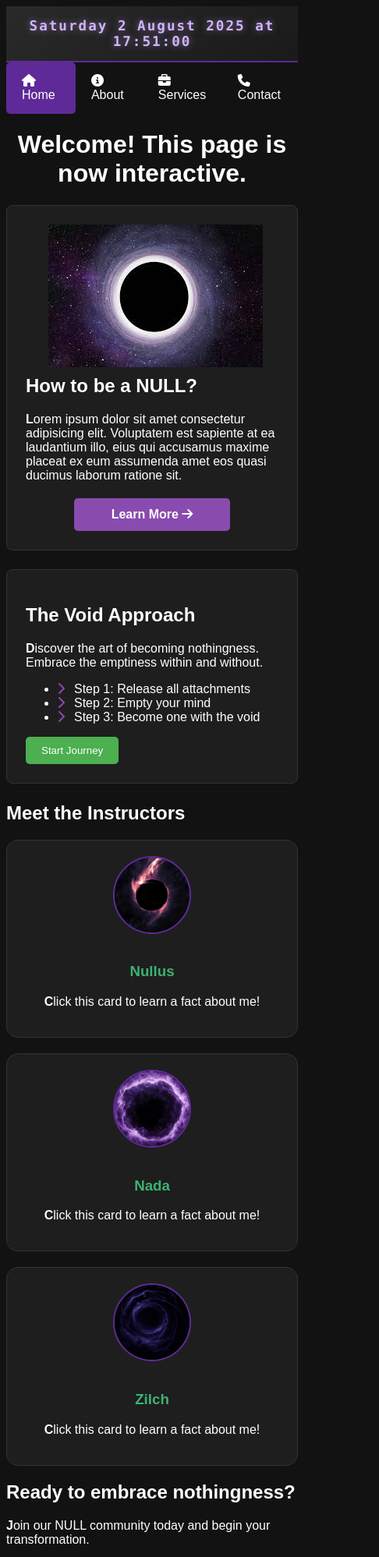
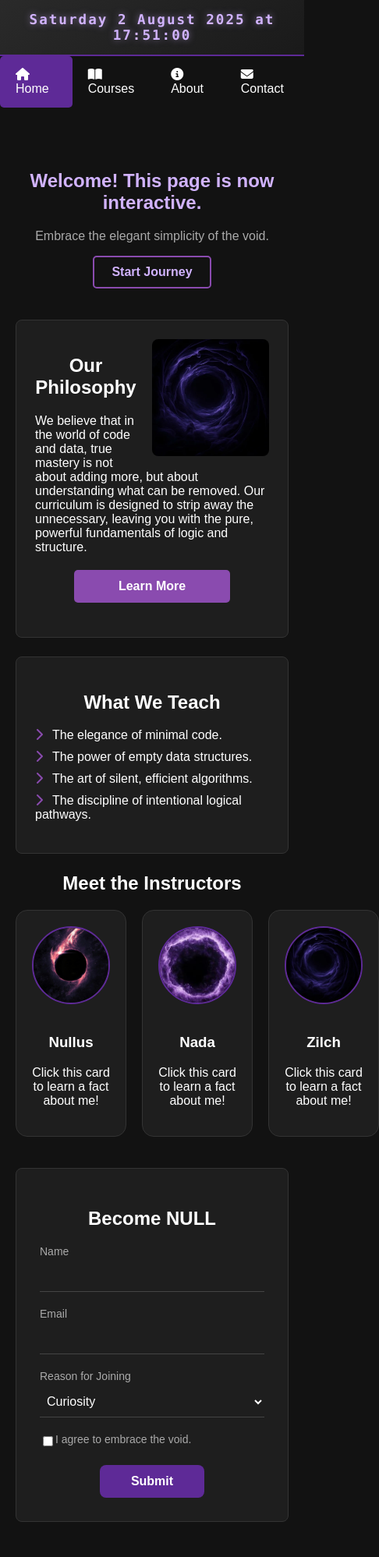
Before and after one commit to Aryamk11/web_dev_learn, a plain HTML site: page page2.html in a window 390 px wide. Shown: the top 1997 px of the page at 78% size, 486 px wide, since content can reach past the window. Drawn offline with Linux system fonts and the light colour scheme.

Commit message:
bunch of comments and updates (after 4 days i^i)

```diff
--- a/page2.html
+++ b/page2.html
@@ -3,114 +3,116 @@
 <head>
     <meta charset="UTF-8">
     <meta name="viewport" content="width=device-width, initial-scale=1.0">
-    <title>Page 2 - Dark Purple Theme</title>
-    <link rel="stylesheet" href="https://cdnjs.cloudflare.com/ajax/libs/font-awesome/6.5.2/css/all.min.css">
+    <title>NULL Institute</title>
     <link rel="stylesheet" href="style.css">
+    <link rel="stylesheet" href="https://cdnjs.cloudflare.com/ajax/libs/font-awesome/6.5.1/css/all.min.css">
 </head>
 <body class="page2body">
+
     <header class="main-header">
         <div id="clock"></div>
         <nav class="main-nav">
             <ul>
-                <li><a href="#" class="nav-link active"><i class="fa-solid fa-house"></i> Home</a></li>
-                <li><a href="#" class="nav-link"><i class="fa-solid fa-circle-info"></i> About</a></li>
-                <li><a href="#" class="nav-link"><i class="fa-solid fa-briefcase"></i> Services</a></li>
-                <li><a href="#" class="nav-link"><i class="fa-solid fa-phone"></i> Contact</a></li>
-
+                <li><a href="#" class="active"><i class="fa-solid fa-house"></i> Home</a></li>
+                <li><a href="#"><i class="fa-solid fa-book-open"></i> Courses</a></li>
+                <li><a href="#"><i class="fa-solid fa-circle-info"></i> About</a></li>
+                <li><a href="#"><i class="fa-solid fa-envelope"></i> Contact</a></li>
             </ul>
         </nav>
     </header>
 
-    <main class="content-wrapper">
-        <h1 class="primary-text">Hello, this is page 2</h1>
+    <main>
+        <section class="hero-section">
+            <h1 class="primary-text">Welcome to the NULL Institute</h1>
+            <p class="secondary-text">Embrace the elegant simplicity of the void.</p>
+            <a href="#" class="secondary-btn">Start Journey</a>
+        </section>
 
-        <section class="card-section">
-            <article class="content-card">
-                <img src="/Untitled.jpg" alt="Abstract void image" class="card-image">
-                <h2 class="secondary-text">How to be a NULL?</h2>
-                <p class="card-text">Lorem ipsum dolor sit amet consectetur adipisicing elit. Voluptatem est sapiente at ea laudantium illo, eius qui accusamus maxime placeat ex eum assumenda amet eos quasi ducimus laborum ratione sit.</p>
-                <button class="btn primary-btn">Learn More <i class="fa-solid fa-arrow-right"></i></button>
+        <article class="content-card fade-in-element">
+            <img src="9cec0657-1446-410f-acef-5dfb2ba23b2e_large.webp" alt="Abstract swirling void" class="card-image" width="150">
+            <h2>Our Philosophy</h2>
+            <p class="card-text">We believe that in the world of code and data, true mastery is not about adding more, but about understanding what can be removed. Our curriculum is designed to strip away the unnecessary, leaving you with the pure, powerful fundamentals of logic and structure.</p>
+            <a href="#" class="primary-btn">Learn More</a>
         </article>
 
-            <article class="content-card">
-                <h2 class="secondary-text">The Void Approach</h2>
-                <p class="card-text">Discover the art of becoming nothingness. Embrace the emptiness within and without.</p>
+        <article class="content-card fade-in-element">
+            <h2>What We Teach</h2>
             <ul class="feature-list">
-                        <li>Step 1: Release all attachments</li>
-                        <li>Step 2: Empty your mind</li>
-                        <li>Step 3: Become one with the void</li>
+                <li>The elegance of minimal code.</li>
+                <li>The power of empty data structures.</li>
+                <li>The art of silent, efficient algorithms.</li>
+                <li>The discipline of intentional logical pathways.</li>
             </ul>
-                <button class="btn secondary-btn">Start Journey</button>
         </article>
-        </section>
 
         <section class="team-section">
             <h2 class="section-title">Meet the Instructors</h2>
             <div class="team-container">
-
-                <div class="team-member-card" data-instructor="nullus">
-                    <img src="/images.steamusercontent.jpg" alt="Instructor Nullus" class="member-photo">
+                <div class="team-member-card fade-in-element" data-instructor="nullus">
+                    <img src="images.steamusercontent.jpg" alt="Instructor Nullus" class="member-photo">
                     <h3 class="member-name">Nullus</h3>
                     <p class="member-bio">Click this card to learn a fact about me!</p>
                 </div>
-
-                <div class="team-member-card" data-instructor="nada">
-                    <img src="/vibrant-purple-nebula-forming-a-circular-shape-in-deep-space-photo.jpg" alt="Instructor Nada" class="member-photo">
+                <div class="team-member-card fade-in-element" data-instructor="nada">
+                    <img src="vibrant-purple-nebula-forming-a-circular-shape-in-deep-space-photo.jpg" alt="Instructor Nada" class="member-photo">
                     <h3 class="member-name">Nada</h3>
                     <p class="member-bio">Click this card to learn a fact about me!</p>
                 </div>
-
-                <div class="team-member-card" data-instructor="zilch">
-                    <img src="/9cec0657-1446-410f-acef-5dfb2ba23b2e_large.webp" alt="Instructor Zilch" class="member-photo">
+                <div class="team-member-card fade-in-element" data-instructor="zilch">
+                    <img src="9cec0657-1446-410f-acef-5dfb2ba23b2e_large.webp" alt="Instructor Zilch" class="member-photo">
                     <h3 class="member-name">Zilch</h3>
                     <p class="member-bio">Click this card to learn a fact about me!</p>
                 </div>
-
             </div>
         </section>
 
-        <section class="cta-section">
-            <h2 class="cta-title">Ready to embrace nothingness?</h2>
-            <p class="cta-text">Join our NULL community today and begin your transformation.</p>
-            <form class="signup-form">
+        <section class="cta-section fade-in-element">
+            <form action="#" class="signup-form">
+                <h2>Become NULL</h2>
                 <div class="form-group">
-                    <label for="name">Your Name:</label>
-                    <input type="text" id="name" name="name" class="form-input" placeholder="Enter your worldly name">
+                    <label for="name">Name</label>
+                    <input type="text" id="name" name="name" class="form-input" required>
                 </div>
                 <div class="form-group">
-                    <label for="email">Your Email:</label>
-                    <input type="email" id="email" name="email" class="form-input" placeholder="Enter your email address">
+                    <label for="email">Email</label>
+                    <input type="email" id="email" name="email" class="form-input" required>
                 </div>
                 <div class="form-group">
-                    <label for="reason">Primary Motivation:</label>
+                    <label for="reason">Reason for Joining</label>
                     <select id="reason" name="reason" class="form-input">
-                        <option value="">--Please choose an option--</option>
-                        <option value="clarity">To find clarity</option>
-                        <option value="release">To release attachments</option>
-                        <option value="curiosity">Pure curiosity</option>
+                        <option value="curiosity">Curiosity</option>
+                        <option value="mastery">Mastery</option>
+                        <option value="release">Release from complexity</option>
                     </select>
                 </div>
                 <div class="form-group checkbox-group">
-                     <input type="checkbox" id="terms" name="terms">
-                     <label for="terms">I agree to become one with the void.</label>
+                    <input type="checkbox" id="terms" name="terms" required>
+                    <label for="terms">I agree to embrace the void.</label>
                 </div>
-                <button type="submit" class="btn accent-btn">Become NULL</button>
+                <button type="submit" class="accent-btn">Submit</button>
             </form>
         </section>
+
     </main>
 
     <footer class="main-footer">
-        <div class="footer-content">
-            <p class="footer-text">&copy; 2023 NULL Institute. All rights reserved.</p>
+        <p class="footer-text">&copy; 2025 NULL Institute. All rights reserved and unreserved.</p>
         <div class="social-links">
             <a href="#" class="social-link" title="Twitter"><i class="fa-brands fa-twitter"></i></a>
             <a href="#" class="social-link" title="Discord"><i class="fa-brands fa-discord"></i></a>
             <a href="#" class="social-link" title="GitHub"><i class="fa-brands fa-github"></i></a>
         </div>
+    </footer>
+
+    <div id="modal-overlay"></div>
+    <div id="modal">
+        <button id="modal-close-btn">&times;</button>
+        <h2>Your Journey Begins</h2>
+        <p>This is a modal window. By clicking "Start Journey," you've taken the first step. The path to NULL is a path of discipline and release. Are you prepared?</p>
     </div>
-    </footer>
+
     <a href="#" id="back-to-top-btn" title="Go to top"><i class="fa-solid fa-arrow-up"></i></a>
-        <script src="script.js"></script> </body>
 
+    <script src="script.js"></script>
 </body>
 </html>
--- a/script.js
+++ b/script.js
@@ -1,7 +1,8 @@
 async function initializeApp() {
     try {
+        // --- Live Clock Start ---
         const clockElement = document.querySelector('#clock');
-        function updateClock(){
+        function updateClock() {
             const now = new Date();
             const options = {
                 weekday: 'long',
@@ -14,19 +15,22 @@ async function initializeApp() {
             };
             clockElement.textContent = now.toLocaleString('en-GB', options);
         }
+        setInterval(updateClock, 1000);
+        updateClock();
+        // --- Live Clock End ---
 
-        setInterval(updateClock, 1000)
-        updateClock();
-
+        // --- Main Heading Change Start ---
         const mainHeading = document.querySelector('.primary-text');
         mainHeading.textContent = 'Welcome! This page is now interactive.';
+        // --- Main Heading Change End ---
 
+        // --- "Learn More" Button Toggle Start ---
         const learnMoreBtn = document.querySelector('.primary-btn');
         const cardText = document.querySelector('.card-text');
         const originalText = cardText.textContent;
         let isTextModified = false;
 
-        learnMoreBtn.addEventListener('click', function() {
+        learnMoreBtn.addEventListener('click', function () {
             if (isTextModified === false) {
                 cardText.textContent = 'Really? Wanna learn more?';
                 cardText.style.color = '#8a4baf';
@@ -37,25 +41,79 @@ async function initializeApp() {
                 isTextModified = false;
             }
         });
+        // --- "Learn More" Button Toggle End ---
 
+        // --- Back to Top Button Start ---
         const backToTopBtn = document.querySelector('#back-to-top-btn');
 
         window.addEventListener('scroll', () => {
-            if(window.scrollY > 300){
-                backToTopBtn.classList.add('show')
+            if (window.scrollY > 300) {
+                backToTopBtn.classList.add('show');
             } else {
                 backToTopBtn.classList.remove('show');
             }
         });
 
         backToTopBtn.addEventListener('click', (event) => {
-        event.preventDefault();
-        window.scrollTo({
-            top: 0,
-            behavior: 'smooth'
+            event.preventDefault();
+            window.scrollTo({
+                top: 0,
+                behavior: 'smooth'
             });
         });
+        // --- Back to Top Button End ---
 
+        // --- Modal Window Logic Start ---
+        const openModalBtn = document.querySelector('.secondary-btn');
+        const closeModalBtn = document.querySelector('#modal-close-btn');
+        const modal = document.querySelector('#modal');
+        const overlay = document.querySelector('#modal-overlay');
+
+        function openModal() {
+            modal.classList.add('open');
+            overlay.classList.add('open');
+        }
+
+        function closeModal() {
+            modal.classList.remove('open');
+            overlay.classList.remove('open');
+        }
+
+        openModalBtn.addEventListener('click', openModal);
+        closeModalBtn.addEventListener('click', closeModal);
+        overlay.addEventListener('click', closeModal);
+
+        window.addEventListener('keydown', (event) => {
+            if (event.key === 'Escape' && modal.classList.contains('open')) {
+                closeModal();
+            }
+        });
+        // --- Modal Window Logic End ---
+
+        // --- Scroll-Triggered Fade-In Animations Start ---
+        const elementsToFadeIn = document.querySelectorAll('.fade-in-element');
+
+        const observerOptions = {
+            root: null,
+            rootMargin: '0px',
+            threshold: 0.1
+        };
+
+        const observer = new IntersectionObserver((entries, observer) => {
+            entries.forEach(entry => {
+                if (entry.isIntersecting) {
+                    entry.target.classList.add('is-visible');
+                    observer.unobserve(entry.target);
+                }
+            });
+        }, observerOptions);
+
+        elementsToFadeIn.forEach(element => {
+            observer.observe(element);
+        });
+        // --- Scroll-Triggered Fade-In Animations End ---
+
+        // --- Team Cards Interaction Start ---
         const response = await fetch('instructors.json');
         if (!response.ok) {
             throw new Error(`HTTP error! Status: ${response.status}`);
@@ -78,7 +136,9 @@ async function initializeApp() {
                 }, 1000);
             });
         });
+        // --- Team Cards Interaction End ---
 
+        // --- Form Submission Start ---
         const signupForm = document.querySelector('.signup-form');
         signupForm.addEventListener('submit', async (event) => {
             event.preventDefault();
@@ -111,6 +171,7 @@ async function initializeApp() {
                 alert('There was an error submitting the form.');
             }
         });
+        // --- Form Submission End ---
 
     } catch (error) {
         console.error('Failed to initialize the application:', error);
--- a/style.css
+++ b/style.css
@@ -1,87 +1,35 @@
-/*styling the whole html files by using   *  */
+/* General Styles */
 * {
-    box-sizing: border-box; /* Includes padding and border in the element's total width and height */
+    box-sizing: border-box;
 }
 
-/* selecting a specific element */
 body {
     font-family: Arial, sans-serif;
-    background-color: #f4f4f4;
+    background-color: #121212;
+    color: #ffffff;
+    margin: 0;
 }
 
-
-.main-page h1 {
-    color: darkgreen;
+h1, h2, h3 {
     text-align: center;
 }
 
-.main-page h2, h3 {
-    color:mediumseagreen;
+.primary-text {
+    color: #d1b3ff;
 }
 
-/* ID!*/
-#main-title {
-    background-color: #123456;
-    color: white;
-    padding: 10px;
-    border-radius: 5px;
+.secondary-text {
+    color: #aaa;
 }
 
-/* Class! */
-.highlight {
-    background-color: yellow;
-    border: 1px solid #ccc;
-    padding: 10px;
-    margin: 20px 0px;
+/* Header and Navigation */
+.main-header {
+    position: sticky;
+    top: 0;
+    background-color: #121212;
+    z-index: 1000;
 }
 
-/* all links and paragraphs */
-.main-page p a {
-    color: #d6336c; /* Pink color for links in paragraphs */
-    text-decoration: none;
-}
-
-/* div */
-.main-page {
-    border: 2px solid #333;
-    padding: 15px;
-    margin-bottom: 20px;
-}
-
-button {
-    background-color: #4CAF50; /* Green */
-    color: white;
-    padding: 10px 20px;
-    border: none;
-    border-radius: 5px;
-    cursor: pointer;
-}
-
-
-button:hover {
-    background-color: #45a049; /* Darker green on hover */
-}
-.page2body{
-    background-color: #121212;color: #ffffff;
-}
-.page2body h1{
-
-    text-align: center;
-}
-.main-nav{
-list-style: none;
-padding: 0;
-margin: 0;
-display: flex;
-justify-content: center;
-}
-.main-nav a{
-    text-decoration: none;
-    color: #ffffff;
-    padding: 15px 20px;
-    display: block;
-    transition: background-color  0.3s ease;
-}
 .main-nav ul {
     list-style: none;
     padding: 0;
@@ -89,23 +37,34 @@ justify-content: center;
     display: flex;
     justify-content: center;
 }
-.main-nav a:hover{
+
+.main-nav a {
+    text-decoration: none;
+    color: #ffffff;
+    padding: 15px 20px;
+    display: block;
+    transition: background-color 0.3s ease;
+}
+
+.main-nav a:hover {
     background-color: #333333;
     border-radius: 5px;
 }
-.main-nav a.active{
+
+.main-nav a.active {
     background-color: #5e2a97;
     border-radius: 5px;
 }
+
 .main-nav a i {
-    margin-right: 8px; /* Adds space between the icon and the text */
+    margin-right: 8px;
 }
-.primary-btn{
+
+/* Buttons */
+.primary-btn {
     display: block;
     width: 200px;
-    margin-left: auto;
-    margin-right: auto;
-    margin-top: 20px;
+    margin: 20px auto;
     background-color: #8a4baf;
     color: #ffffff;
     padding: 12px 24px;
@@ -115,69 +74,122 @@ justify-content: center;
     font-weight: bold;
     text-align: center;
     cursor: pointer;
-    text-decoration:none;
+    text-decoration: none;
+    transition: all 0.3s ease;
 }
-.primary-btn:hover{
+
+.primary-btn:hover {
     background-color: #9d58c9;
-    box-shadow: 0 4px 8px rgb(0, 0, 0, 0.3);
+    box-shadow: 0 4px 8px rgba(0, 0, 0, 0.3);
     transform: translateY(-2px);
 }
-.primary-btn:active {
-    transform: translateY(0);
-    box-shadow: none;
+
+.secondary-btn {
+    display: inline-block;
+    padding: 10px 22px;
+    font-size: 16px;
+    font-weight: bold;
+    text-align: center;
+    border-radius: 5px;
+    cursor: pointer;
+    text-decoration: none;
+    background-color: transparent;
+    color: #d1b3ff;
+    border: 2px solid #8a4baf;
+    transition: background-color 0.3s ease, color 0.3s ease;
 }
-/* Add this to your style.css */
+
+.secondary-btn:hover {
+    background-color: #8a4baf;
+    color: #ffffff;
+}
+
+.accent-btn {
+    display: block;
+    margin: 20px auto 0;
+    padding: 12px 40px;
+    background: #5e2a97;
+    font-size: 16px;
+    font-weight: bold;
+    border: none;
+    border-radius: 8px;
+    color: white;
+    cursor: pointer;
+    transition: all 0.3s ease;
+}
+
+.accent-btn:hover {
+    background: #8a4baf;
+    transform: scale(1.05);
+}
+
+/* Page Sections and Cards */
+main {
+    max-width: 900px;
+    margin: 20px auto;
+    padding: 0 20px;
+}
+
+.hero-section {
+    text-align: center;
+    padding: 40px 0;
+}
+
 .content-card {
-    background-color: #1e1e1e; /* A slightly lighter dark gray */
+    background-color: #1e1e1e;
     border: 1px solid #333;
     border-radius: 8px;
     padding: 24px;
-    margin-bottom: 24px; /* Space between the cards */
-    text-align: left; /* Set text-align back to left for this card */
-}
-.main-footer{
-    padding: 30px 20px;
-    margin-top: 60px;
-    background-color: #1c1c1c;
-    border-top: 3px solid #5e2a97;
-    text-align: center;
-}
-.footer-text{
-    color: #aaa;
-    margin-bottom: 20px;
-}
-.social-links a{
-    display: inline-block;
-    color: #ffffff;
-    font-size: 24px;
-    margin: 0 15px;
-    text-decoration: none;
-    transition: transform 0.3s ease, color 0.3 ease;
+    margin-bottom: 24px;
+    text-align: left;
+    overflow: hidden; /* Fix for floating elements */
 }
 
-.social-links a:hover{
-    color: #8a4baf;
-    transform: translateY(-3px);
+.card-image {
+    float: right;
+    margin: 0 0 10px 20px;
+    border-radius: 8px;
 }
-.card-image{
-    float: right;
-    margin-right: 20px;
+
+.feature-list {
+    list-style: none;
+    padding: 0;
+}
+
+.feature-list li {
     margin-bottom: 10px;
 }
-.main-header{
-    position: sticky;
-    top: 0;
-    background-color: #121212;
-    z-index: 1000;
+
+.feature-list li::before {
+    content: '\f054';
+    font-family: "Font Awesome 6 Free";
+    font-weight: 900;
+    color: #8a4baf;
+    margin-right: 12px;
 }
+
+/* Team Section */
+.team-container {
+    display: grid;
+    grid-template-columns: repeat(3, 1fr);
+    gap: 20px;
+}
+
 .team-member-card {
     background-color: #1e1e1e;
     border: 1px solid #333;
     padding: 20px;
     border-radius: 15px;
     text-align: center;
+    transition: transform 0.3s ease, box-shadow 0.3s ease;
 }
-.member-photo{
+
+.team-member-card:hover {
+    transform: scale(1.05);
+    box-shadow: 0 8px 16px rgba(0,0,0,0.4);
+}
+
+.member-photo {
     width: 100px;
     height: 100px;
     border-radius: 50%;
@@ -185,37 +197,8 @@ justify-content: center;
     margin-bottom: 15px;
     border: 2px solid #5e2a97;
 }
-.team-member-card:hover{
-    transform: scale(1.05);
-    box-shadow: 0 8px 16px rgba(0,0,0,0.4);
-}
-.team-container{
-    display: grid;
-    grid-template-columns: repeat(3,1fr);
 
-    gap: 20px;
-}
-@media (max-width: 768px){
-    .team-container{
-        grid-template-columns: 1fr;
-    }
-}
-.feature-list li::before{
-    content: '\f054';
-    font-family: "Font Awesome 6 Free";
-    font-weight: 900;
-
-    color: #8a4baf;
-    margin-right: 12px;
-
-}
-p::first-letter{
-        font-weight: bold;
-}
-::selection{
-    background-color: #8a4baf;
-    color: white;
-}
+/* Form Section */
 .signup-form {
     max-width: 400px;
     margin: 40px auto;
@@ -244,81 +227,37 @@ p::first-letter{
     color: #ffffff;
     padding: 10px 5px;
     font-size: 16px;
-    border-radius: 4px 4px 0 0;
-    transition: all 0.3s ease;
-}
-
-.form-input:focus {
-    outline: none;
-    border-bottom-color: #8a4baf;
-    box-shadow: 0 5px 15px -10px rgba(138, 75, 175, 0.5);
+    border-radius: 0;
 }
 
 .checkbox-group {
     display: flex;
     align-items: center;
-    margin-top: 10px;
 }
 
-.checkbox-group input[type="checkbox"] {
-    opacity: 0;
-    position: absolute;
-    width: 0;
-    height: 0;
+/* Footer */
+.main-footer {
+    padding: 30px 20px;
+    margin-top: 60px;
+    background-color: #1c1c1c;
+    border-top: 3px solid #5e2a97;
+    text-align: center;
 }
 
-.checkbox-group label {
-    position: relative;
-    padding-left: 30px;
-    cursor: pointer;
-    margin-bottom: 0;
+.social-links a {
+    color: #ffffff;
+    font-size: 24px;
+    margin: 0 15px;
+    text-decoration: none;
+    transition: transform 0.3s ease, color 0.3s ease;
 }
 
-.checkbox-group label::before {
-    content: '';
-    position: absolute;
-    left: 0;
-    top: 0;
-    width: 18px;
-    height: 18px;
-    background-color: #333;
-    border: 1px solid #555;
-    border-radius: 3px;
-    transition: all 0.3s ease;
+.social-links a:hover {
+    color: #8a4baf;
+    transform: translateY(-3px);
 }
 
-.checkbox-group input[type="checkbox"]:checked + label::before {
-    background-color: #8a4baf;
-    border-color: #8a4baf;
-    content: '\f00c';
-    font-family: "Font Awesome 6 Free";
-    font-weight: 900;
-    color: white;
-    font-size: 12px;
-    display: flex;
-    align-items: center;
-    justify-content: center;
-}
-
-.accent-btn {
-    display: block;
-    margin: 20px auto 0 auto;
-    padding: 12px 40px;
-    background: #5e2a97;
-    font-size: 16px;
-    font-weight: bold;
-    border: none;
-    border-radius: 8px;
-    color: white;
-    cursor: pointer;
-    transition: all 0.3s ease;
-}
-
-.accent-btn:hover {
-    background: #8a4baf;
-    transform: scale(1.05);
-}
-
+/* Live Clock */
 #clock {
     background: linear-gradient(145deg, #2a2a2a, #1a1a1a);
     color: #d1b3ff;
@@ -332,7 +271,8 @@ p::first-letter{
     font-weight: bold;
 }
 
-#back-to-top-btn{
+/* Back to Top Button */
+#back-to-top-btn {
     position: fixed;
     bottom: 20px;
     right: 20px;
@@ -351,11 +291,72 @@ p::first-letter{
     transition: opacity 0.3s ease, visibility 0.3s ease;
     z-index: 1000;
 }
-#back-to-top-btn:hover {
-    background-color: #9d58c9;
-}
 
 #back-to-top-btn.show {
     opacity: 1;
     visibility: visible;
 }
+
+/* Modal Styles */
+#modal-overlay {
+    position: fixed;
+    top: 0;
+    left: 0;
+    width: 100%;
+    height: 100%;
+    background-color: rgba(0, 0, 0, 0.7);
+    z-index: 2000;
+    opacity: 0;
+    visibility: hidden;
+    transition: opacity 0.3s ease;
+}
+
+#modal {
+    position: fixed;
+    top: 50%;
+    left: 50%;
+    transform: translate(-50%, -50%) scale(0.9);
+    background-color: #1e1e1e;
+    padding: 30px;
+    border-radius: 8px;
+    border-top: 3px solid #8a4baf;
+    box-shadow: 0 5px 20px rgba(0, 0, 0, 0.5);
+    z-index: 2001;
+    max-width: 500px;
+    width: 90%;
+    opacity: 0;
+    visibility: hidden;
+    transition: opacity 0.3s ease, transform 0.3s ease;
+}
+
+#modal.open, #modal-overlay.open {
+    opacity: 1;
+    visibility: visible;
+}
+
+#modal.open {
+    transform: translate(-50%, -50%) scale(1);
+}
+
+#modal-close-btn {
+    position: absolute;
+    top: 10px;
+    right: 15px;
+    background: none;
+    border: none;
+    color: #aaa;
+    font-size: 28px;
+    cursor: pointer;
+}
+
+/* Fade-in Animation */
+.fade-in-element {
+    opacity: 0;
+    transform: translateY(20px);
+    transition: opacity 0.6s ease-out, transform 0.6s ease-out;
+}
+
+.fade-in-element.is-visible {
+    opacity: 1;
+    transform: translateY(0);
+}
```
Lines whose indentation alone changed are shown as unchanged.
